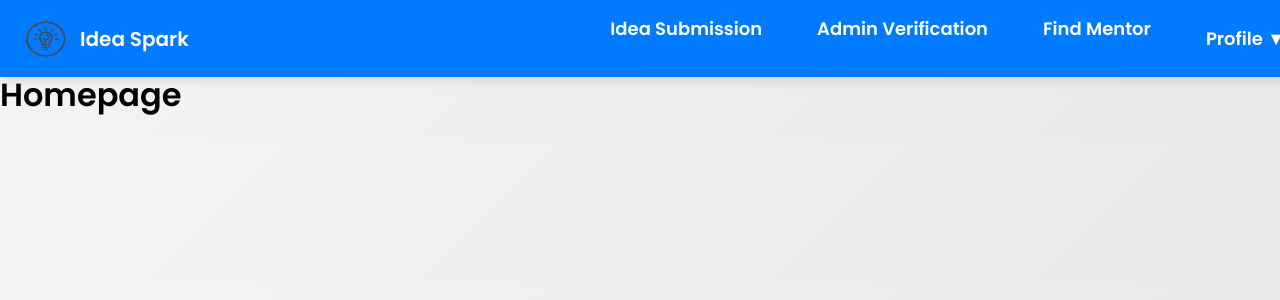
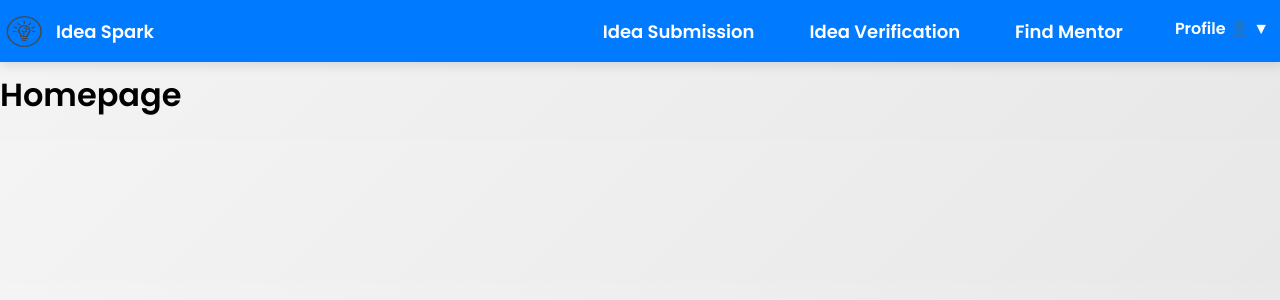
Before and after one commit to Yash11778/RTH, a React (Vite) app in the folder web/: page / in a window 1280 px wide. Shown: the top 300 px of the page. Built offline with nearby package versions, Linux system fonts and the light colour scheme.

Commit message:
verification fucking works again again again

```diff
--- a/web/src/AdminVerification.jsx
+++ /dev/null
@@ -1,5 +0,0 @@
-function AdminVerification() {
-    return <div>Admin Verification Page</div>;
-  }
-
-  export default AdminVerification;
--- a/web/src/App.jsx
+++ b/web/src/App.jsx
@@ -1,6 +1,5 @@
 import { BrowserRouter as Router, Route, Routes } from 'react-router-dom';
 import IdeaSubmission from './IdeaSubmission';
-import AdminVerification from './AdminVerification';
 import FindMentor from './FindMentor';
 import UserProfile from './UserProfile';
 import HomePage from './HomePage';
@@ -15,7 +14,6 @@ function App() {
         <Route path="/" element={<HomePage />} /> {/* Use element instead of component */}
         <Route path="/home" element={<HomePage />} /> {/* Use element instead of component */}
         <Route path="/idea-submission" element={<IdeaSubmission />} />
-        <Route path="/admin-verification" element={<AdminVerification />} />
         <Route path="/find-mentor" element={<FindMentor />} />
         <Route path="/user-profile" element={<UserProfile />} />
         <Route path="/register" element={<Register />} />
--- a/web/src/components/Navbar.jsx
+++ b/web/src/components/Navbar.jsx
@@ -1,11 +1,9 @@
 import { Link, useNavigate } from "react-router-dom";
-import { useState } from "react";
 import "../styles/Navbar.css";
 import logo from "../assets/logo.png";
 
 function Navbar() {
   const navigate = useNavigate();
-  const [showDropdown, setShowDropdown] = useState(false);
 
   return (
     <nav className="navbar">
@@ -18,23 +16,16 @@ function Navbar() {
       {/* Navigation Links */}
       <ul className="navbar-menu">
         <li><Link to="/idea-submission">Idea Submission</Link></li>
-        <li><Link to="/admin-verification">Admin Verification</Link></li>
+        <li><Link to="/idea-verification">Idea Verification</Link></li>
+        <li><Link to="/find-mentor">Find Mentor</Link></li>
 
-        <li><Link to="/find-mentor">Find Mentor</Link></li>
-      {/* Profile Dropdown */}
-      <li className="profile-dropdown">
-          <span
-            className="dropdown-toggle"
-            onClick={() => setShowDropdown(!showDropdown)}
-          >
-            Profile ▼
-          </span>
-          {showDropdown && (
-            <ul className="dropdown-menu">
-              <li><Link to="/login" onClick={() => setShowDropdown(false)}>Login</Link></li>
-              <li><Link to="/register" onClick={() => setShowDropdown(false)}>Register</Link></li>
-            </ul>
-          )}
+        {/* Profile Dropdown */}
+        <li className="profile-dropdown">
+          <span className="dropdown-toggle">Profile 👤 ▼ </span>
+          <ul className="dropdown-menu">
+            <li><Link to="/login">Login</Link></li>
+            <li><Link to="/register">Register</Link></li>
+          </ul>
         </li>
       </ul>
     </nav>
--- a/web/src/styles/Navbar.css
+++ b/web/src/styles/Navbar.css
@@ -1,7 +1,8 @@
 .navbar {
     width: 100%;
+    height: 60px; /* Fixed height */
     background: #007bff;
-    padding: 15px 20px;
+    padding: 1px 1px;
     display: flex;
     justify-content: space-between;
     align-items: center;
@@ -10,10 +11,8 @@
     left: 0;
     z-index: 1000;
     box-shadow: 0 4px 10px rgba(0, 0, 0, 0.1);
-    animation: fadeInDown 0.6s ease-in-out;
 }
 
-/* Logo and Company Name */
 .navbar-logo {
     display: flex;
     align-items: center;
@@ -22,12 +21,12 @@
 }
 
 .logo {
-    width: 50px;
-    height: 40px;
+    width: 45px;
+    height: 35px;
 }
 
 .company-name {
-    font-size: 20px;
+    font-size: 18px;
     font-weight: bold;
     color: white;
 }
@@ -36,67 +35,51 @@
 .navbar-menu {
     list-style: none;
     display: flex;
-    gap: 25px;
+    gap: 20px;
     padding: 0;
     margin: 0;
 }
 
 .navbar-menu li {
-    display: inline;
+    display: flex;
+    align-items: center;
     position: relative;
 }
 
 .navbar-menu li a {
     color: white;
     text-decoration: none;
-    font-size: 18px;
+    font-size: 16px;
     font-weight: 600;
-    padding: 10px 15px;
-    transition: 0.3s ease-in-out;
-    position: relative;
-}
-
-/* Navbar Hover Effect */
-.navbar-menu li a::after {
-    content: "";
-    width: 0;
-    height: 3px;
-    background: white;
-    position: absolute;
-    bottom: -5px;
-    left: 50%;
-    transform: translateX(-50%);
-    transition: width 0.3s ease-in-out;
-}
-
-.navbar-menu li a:hover::after {
-    width: 100%;
+    padding: 8px 12px;
+    display: flex;
+    align-items: center;
 }
 
 /* Profile Dropdown */
 .profile-dropdown {
-    position: relative;
+    display: flex;
+    align-items: center;
     cursor: pointer;
     color: white;
-    font-size: 18px;
+    font-size: 16px;
     font-weight: 600;
-    padding: 10px 15px;
+    padding: 8px 12px;
+    position: relative;
 }
 
 .dropdown-toggle {
     display: flex;
     align-items: center;
     gap: 5px;
-    cursor: pointer;
 }
 
-/* Dropdown Menu */
+/* Dropdown Menu - Now Appears on Hover */
 .dropdown-menu {
-    display: block;
     position: absolute;
     top: 100%;
     left: 0;
-    background: white;
+    background: #007bff;
     border-radius: 5px;
     box-shadow: 0 2px 10px rgba(0, 0, 0, 0.2);
     padding: 10px 0;
@@ -105,19 +88,22 @@
     visibility: hidden;
     transform: translateY(10px);
     transition: opacity 0.3s ease-in-out, transform 0.3s ease-in-out;
+    display: flex;
+    flex-direction: column; /* Stacks login/register vertically */
 }
 
-.profile-dropdown:hover .dropdown-menu,
-.profile-dropdown:focus-within .dropdown-menu {
+/* Show dropdown on hover */
+.profile-dropdown:hover .dropdown-menu {
     opacity: 1;
     visibility: visible;
     transform: translateY(0);
 }
 
+/* Ensure items appear in column (stacked) */
 .dropdown-menu li {
+    display: block;
+    text-align: left;
     padding: 10px 15px;
-    display: block;
-    white-space: nowrap;
 }
 
 .dropdown-menu li a {
@@ -128,6 +114,7 @@
     display: block;
 }
 
+/* Hover effect for dropdown items */
 .dropdown-menu li:hover {
-    background: #f0f0f0;
+    background: #007bff;
 }
```
